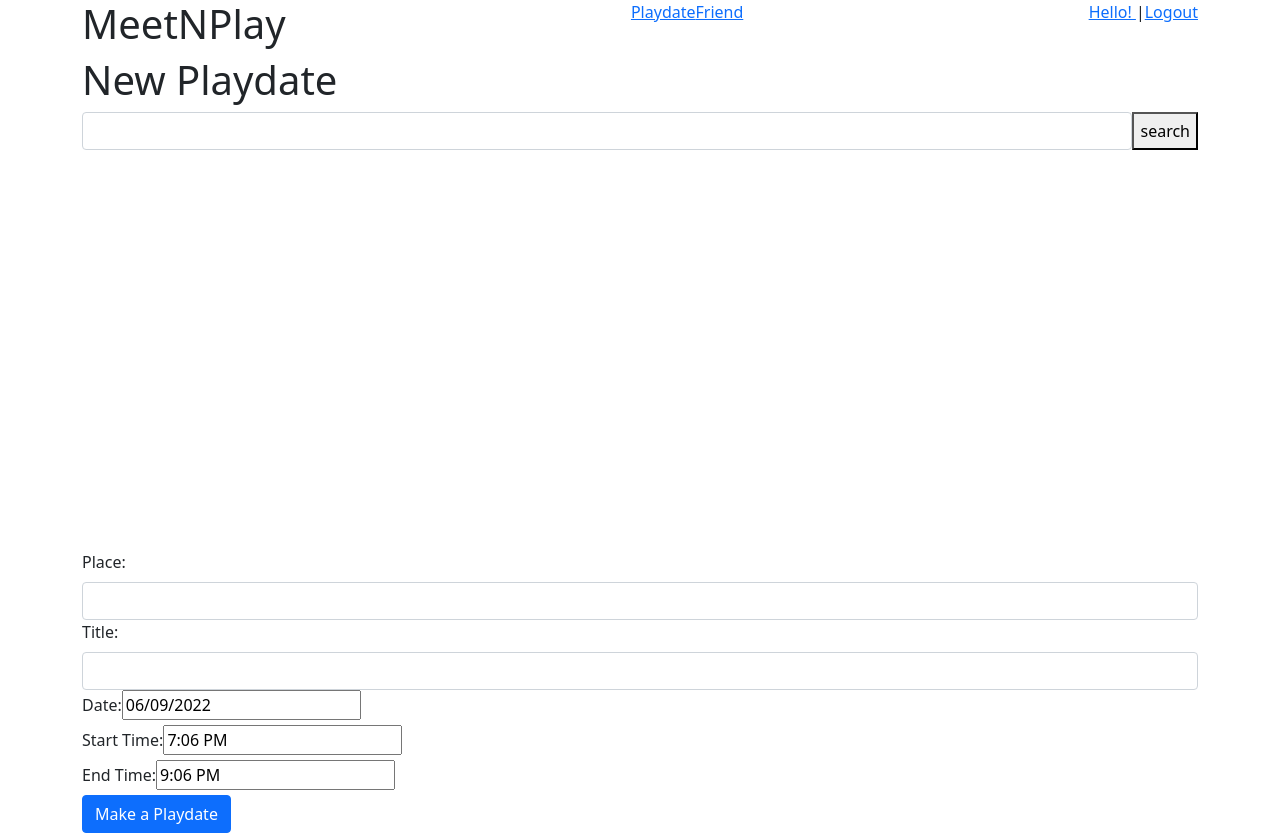
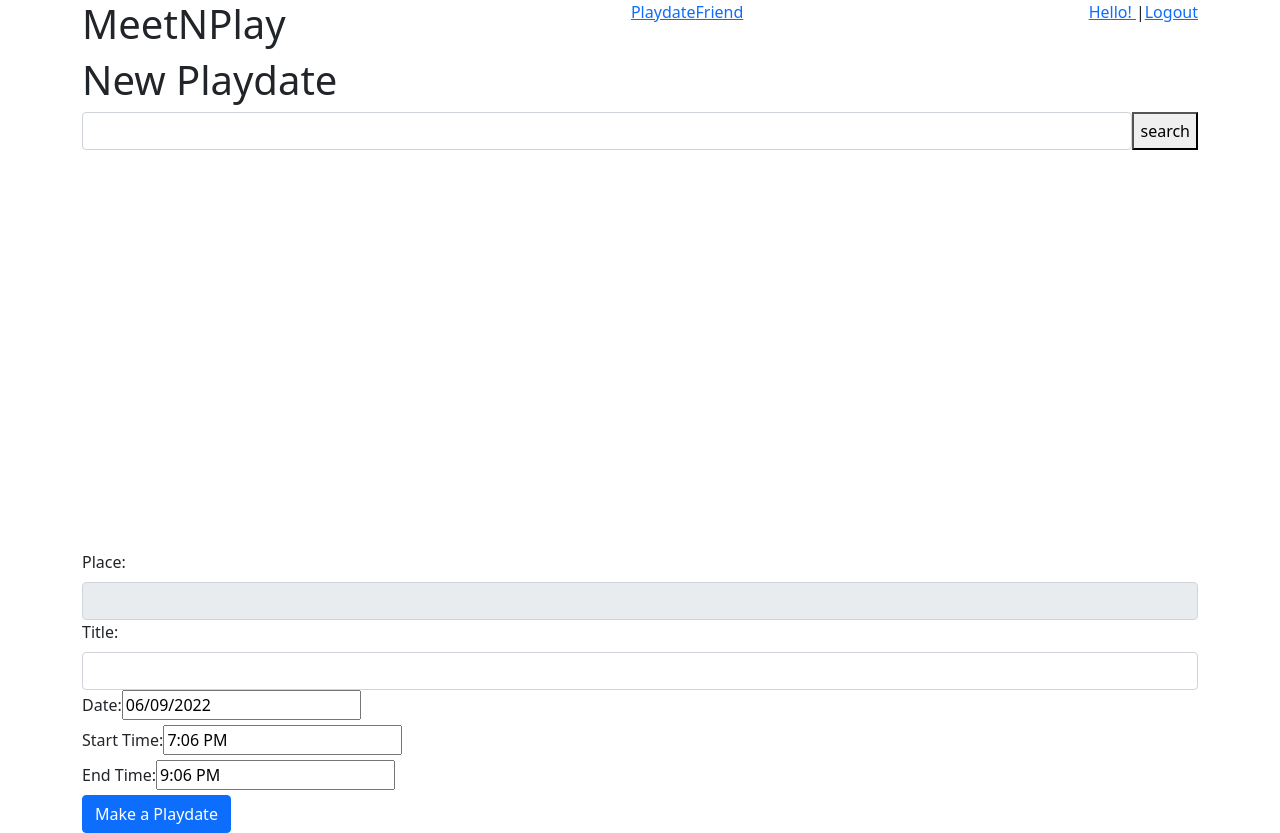
Before and after one commit to raspuna/pj, a React (Create React App) app in the folder meetNplay/client/: page /newPlaydate in a window 1280 px wide. Built offline with nearby package versions, Linux system fonts and the light colour scheme; no server answers.

Commit message:
create playdate to server

```diff
--- a/meetNplay/client/src/components/GoogleMap.js
+++ b/meetNplay/client/src/components/GoogleMap.js
@@ -31,7 +31,6 @@ function createMarker(place) {
 function GoogleMap(props) {
   const { place, setPlace } = props;
   const [query, setQuery] = useState("");
-  const [address, setAddress] = useState("");
   const changeHandler = (e) => {
     setQuery(e.target.value);
   };
@@ -58,8 +57,7 @@ function GoogleMap(props) {
 
             console.log(results[i]);
           }
-          setAddress(results[0].formatted_address);
-          setPlace(results[0].name);
+          setPlace(results[0].formatted_address);
           map.setCenter(results[0].geometry.location);
         } else {
           console.log("map query error");
@@ -81,7 +79,7 @@ function GoogleMap(props) {
         </div>
         <div ref={ref} id="map" style={containerStyle} />
         <Form.Label>Place:</Form.Label>
-        <Form.Control type="text" value={address} name="address" />
+        <Form.Control type="text" value={place} name="place" readOnly />
       </Form>
     </>
   );
--- a/meetNplay/client/src/components/forms/PlaydateInfo.js
+++ b/meetNplay/client/src/components/forms/PlaydateInfo.js
@@ -6,21 +6,14 @@ import Button from "react-bootstrap/Button";
 import "react-datepicker/dist/react-datepicker.css";
 import GMap from "../GoogleMap";
 
-//let center = new google.maps.LatLng(34.052235, -118.243683);
-function PlaydateInfo() {
+function PlaydateInfo(props) {
   const [place, setPlace] = useState("");
   const [startDate, setStartDate] = useState(new Date());
   const [startTime, setStartTime] = useState(new Date());
   let e = new Date();
   e.setHours(e.getHours() + 2);
   const [endTime, setEndTime] = useState(e);
-  const [playdate, setPlaydate] = useState({
-    title: "",
-    date: "",
-    startTime: "",
-    endTime: "",
-    place: "",
-  });
+  const { playdate, setPlaydate } = props;
   const [dateDay, setDateDay] = useState({
     y: new Date().getYear(),
     m: new Date().getMonth(),
@@ -45,7 +38,9 @@ function PlaydateInfo() {
     playdate.startTime = startTime;
     playdate.endTime = endTime;
     playdate.place = place;
+    setPlaydate(playdate);
     console.log(playdate);
+    props.submitHandler(playdate);
   };
   const changeHandler = (e) => {
     console.log(e);
--- a/meetNplay/client/src/components/playdate/New.js
+++ b/meetNplay/client/src/components/playdate/New.js
@@ -1,12 +1,38 @@
-import React from "react";
+import axios from "axios";
+import React, { useState } from "react";
+import { useNavigate } from "react-router-dom";
 import PlaydateInfo from "../forms/PlaydateInfo";
 import Header from "../Header";
 
 function New() {
+  const navigate = useNavigate();
+  const [playdate, setPlaydate] = useState({
+    title: "",
+    startTime: "",
+    endTime: "",
+    place: "",
+  });
+  const submitHandler = (playdate) => {
+    axios
+      .post(`${process.env.REACT_APP_SERVER_ADDRESS}/api/playdates`, playdate, {
+        withCredentials: true,
+      })
+      .then((res) => {
+        console.log(res);
+        navigate("/playdates");
+      })
+      .catch((err) => {
+        console.log(err);
+      });
+  };
   return (
     <div>
       <Header />
-      <PlaydateInfo />
+      <PlaydateInfo
+        playdate={playdate}
+        setPlaydate={setPlaydate}
+        submitHandler={submitHandler}
+      />
     </div>
   );
 }
```
Also changed, not shown: 2 other files (tests, documents, lock files or other folders).
